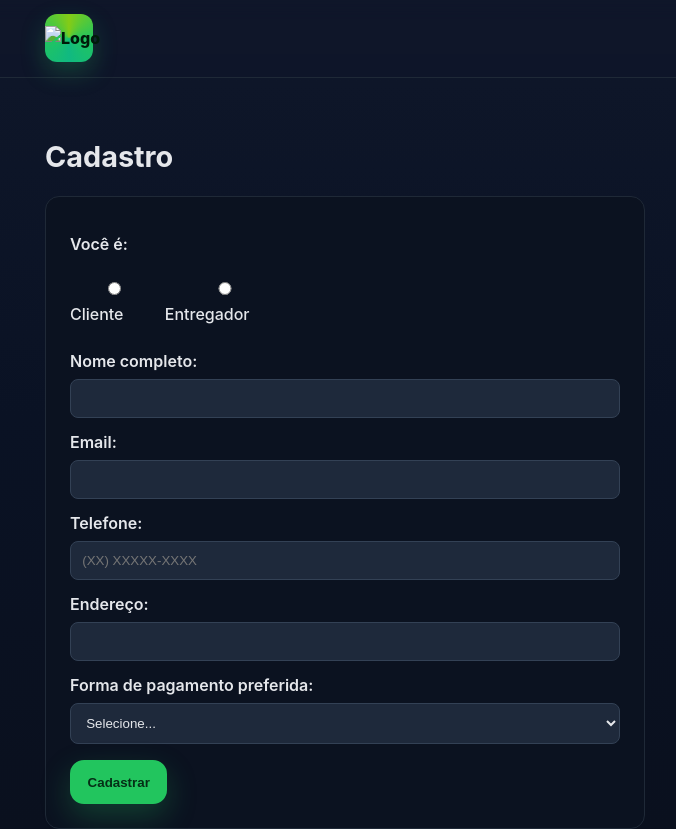
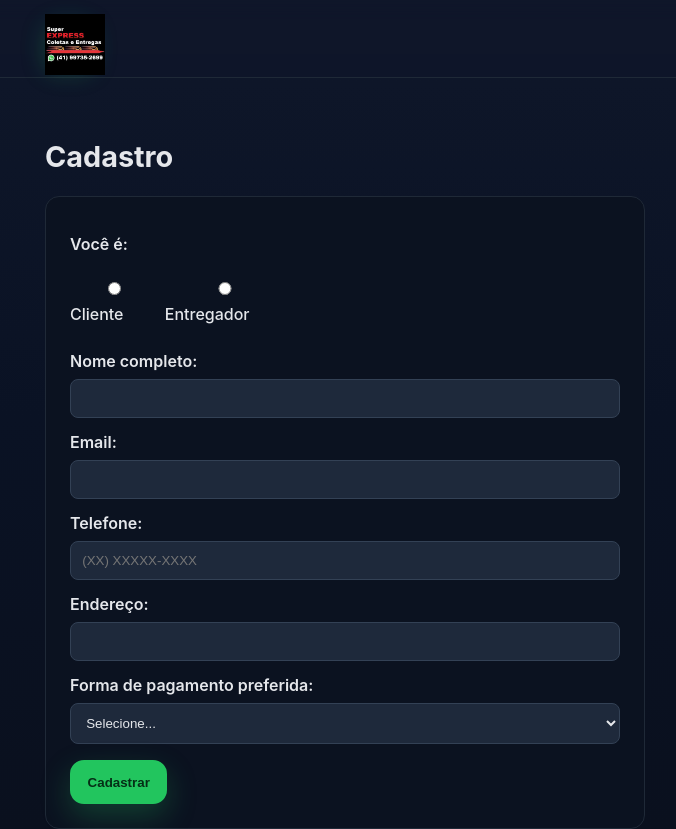
Before and after one commit to Nicolasgoty/Superexpress2.0, a plain HTML site: page cadastro.html in a window 1280 px wide. Shown: the top 829 px of the page, without its empty margins (295-971 px from the left). Drawn offline with Linux system fonts and the light colour scheme.

Commit message:
Add files via upload

```diff
--- a/cadastro.html
+++ b/cadastro.html
@@ -57,7 +57,7 @@
   <!-- HEADER -->
   <header>
     <div class="container header-inner">
-      <div class="logo" aria-label="Espaço para logo"><img id="c" src="lo]go.jpeg" alt="Logo"></div>
+      <div class="logo" aria-label="Espaço para logo"><img id="c" src="loo]go.jpeg" alt="Logo"></div>
     </div>
   </header>
 
@@ -136,5 +136,4 @@
     });
   </script>
 </body>
-
 </html>
```
